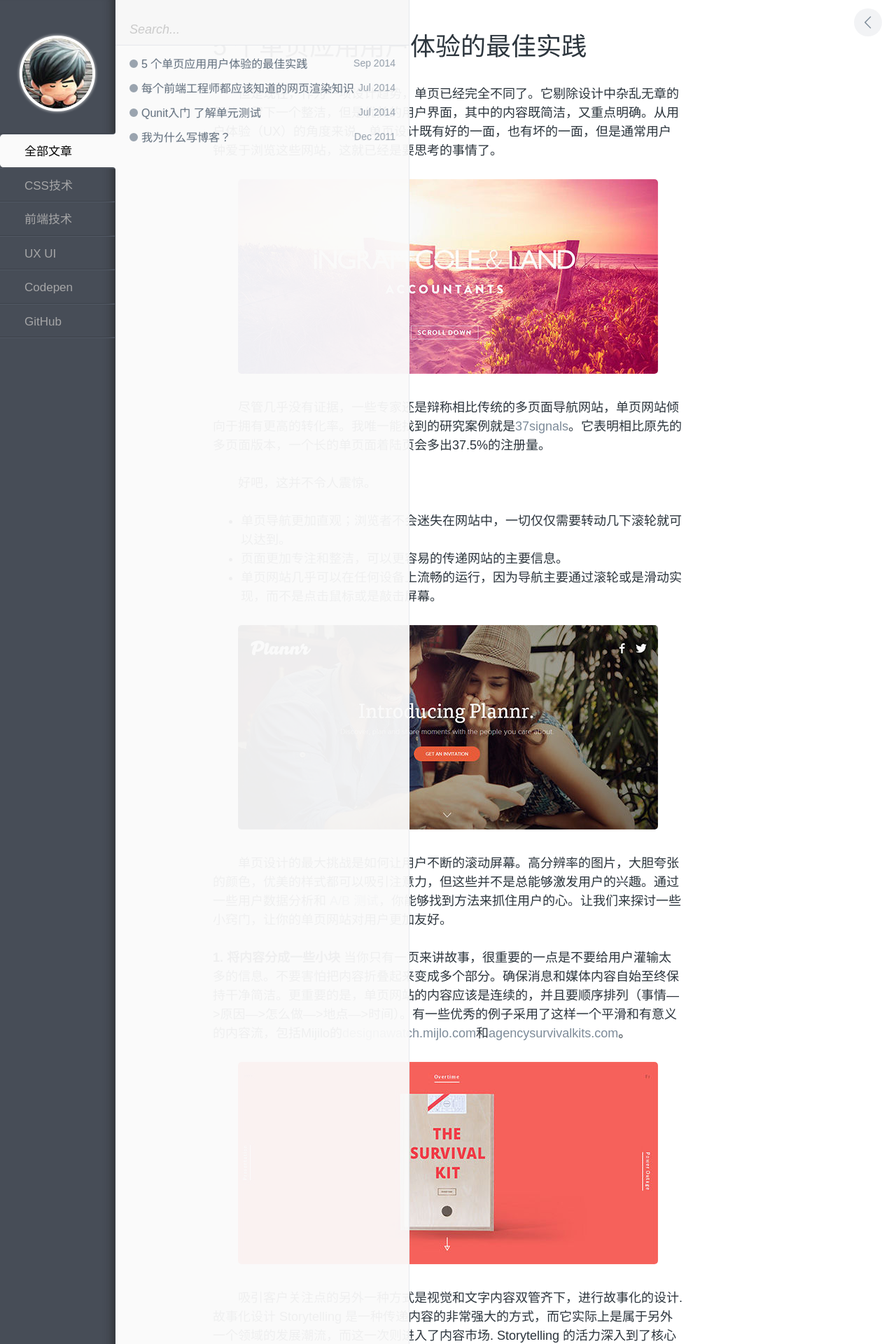
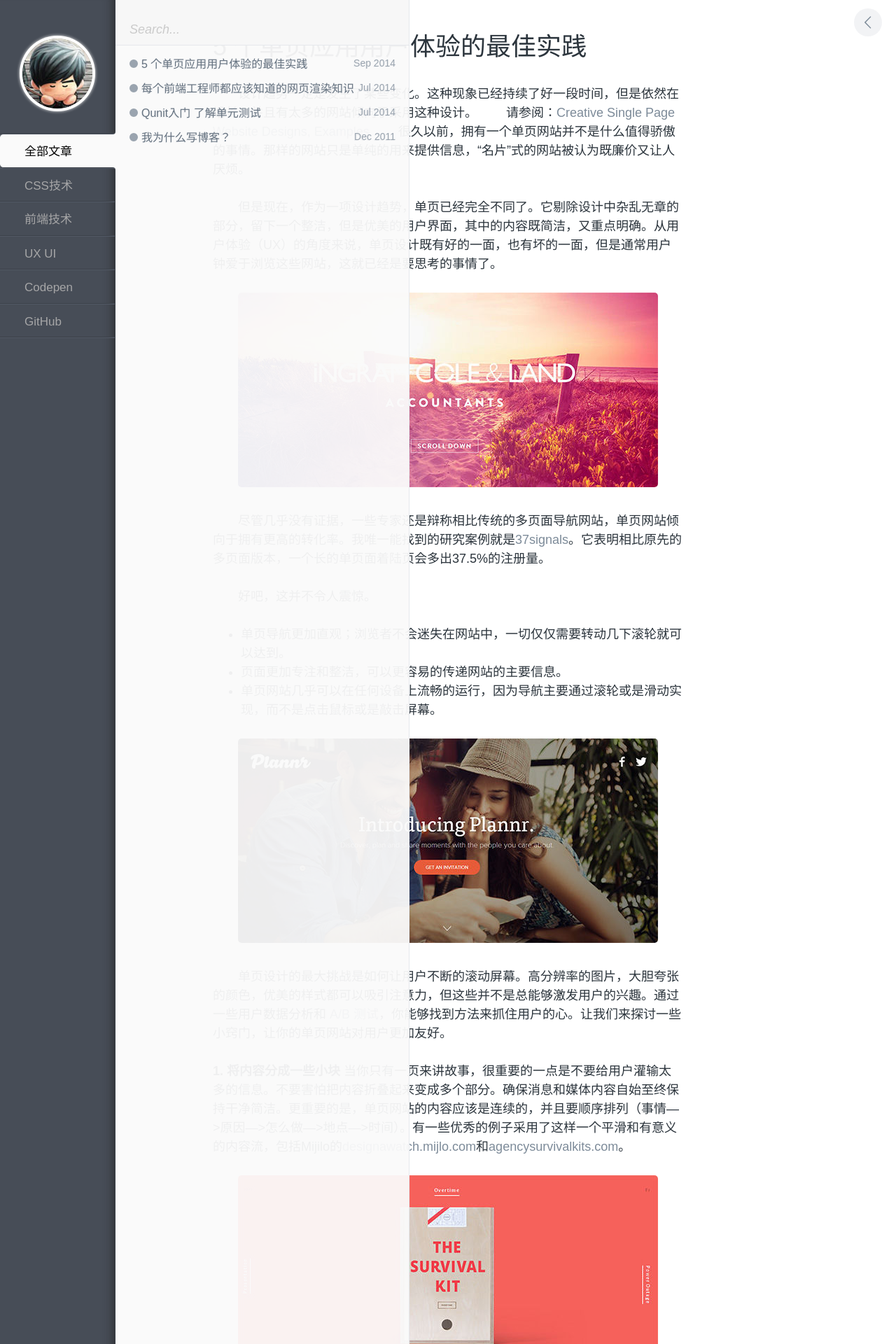
Before and after one commit to lifangz/lifangz.github.io, a Jekyll site: the page built from _posts/2014-09-23-UX.md, in a window 1280 px wide. Shown: the top 1920 px of the page at 70% size. Built offline with Jekyll 4.4.1, drawn with Linux system fonts in a browser that asks for light colours; Markdown is read by kramdown in place of the engine named in the settings; comment, search, counter and statistics services are not loaded; some of the changed text lies outside the part shown.

Commit message:
修改文章

```diff
--- a/_posts/2014-09-23-UX.md
+++ b/_posts/2014-09-23-UX.md
@@ -2,13 +2,17 @@
 layout: post
 title: 5 个单页应用用户体验的最佳实践
 category: uxui
-description: 很久以前，拥有一个单页网站并不是什么值得骄傲的事情。那样的网站只是单纯的用来提供信息，“名片”式的网站被认为既廉价又让人厌烦。
+description: 每个人都喜欢单页网站。
 ---
+　　设计趋势一定是发生了某些变化。这种现象已经持续了好一段时间，但是依然在增长，并且有太多的网站倾向于采用这种设计。
+　　请参阅：[Creative Single Page Website Designs, Examples](http://designmodo.com/single-page-websites-examples/)
+　　很久以前，拥有一个单页网站并不是什么值得骄傲的事情。那样的网站只是单纯的用来提供信息，“名片”式的网站被认为既廉价又让人厌烦。
+
 　　但是现在，作为一项设计趋势，单页已经完全不同了。它剔除设计中杂乱无章的部分，留下一个整洁，但是优美的用户界面，其中的内容既简洁，又重点明确。从用户体验（UX）的角度来说，单页设计既有好的一面，也有坏的一面，但是通常用户钟爱于浏览这些网站，这就已经是要思考的事情了。
 
 　　![800](/assets/img/800.jpg)
 
-　　尽管几乎没有证据，一些专家还是辩称相比传统的多页面导航网站，单页网站倾向于拥有更高的转化率。我唯一能找到的研究案例就是[37signals](http://www.urlshare.cn/cgi-bin/qzshare/cgi_qzshare_urlcheck?url=http%3A%2F%2Fsignalvnoise.com%2Fposts%2F2977-behind-the-scenes-highrise-marketing-site-ab-testing-part-1&where=1&appid=2&luin=271128589&lpos=4&lsource=2)。它表明相比原先的多页面版本，一个长的单页面着陆页会多出37.5%的注册量。
+　　尽管几乎没有证据，一些专家还是辩称相比传统的多页面导航网站，单页网站倾向于拥有更高的转化率。我唯一能找到的研究案例就是[37signals](http://signalvnoise.com/posts/2977-behind-the-scenes-highrise-marketing-site-ab-testing-part-1)。它表明相比原先的多页面版本，一个长的单页面着陆页会多出37.5%的注册量。
 
 　　好吧，这并不令人震惊。
 
@@ -18,14 +22,14 @@
 
 　　![801](/assets/img/801.jpg)
 
-　　单页设计的最大挑战是如何让用户不断的滚动屏幕。高分辨率的图片，大胆夸张的颜色，优美的样式都可以吸引注意力，但这些并不是总能够激发用户的兴趣。通过一些用户数据分析和 [A/B 测试](http://www.urlshare.cn/cgi-bin/qzshare/cgi_qzshare_urlcheck?url=http%3A%2F%2Fdesignmodo.com%2Fab-testing-google-analytics%2F&where=1&appid=2&luin=271128589&lpos=4&lsource=2)，你能够找到方法来抓住用户的心。让我们来探讨一些小窍门，让你的单页网站对用户更加友好。
+　　单页设计的最大挑战是如何让用户不断的滚动屏幕。高分辨率的图片，大胆夸张的颜色，优美的样式都可以吸引注意力，但这些并不是总能够激发用户的兴趣。通过一些用户数据分析和 [A/B 测试](http://designmodo.com/ab-testing-google-analytics/)，你能够找到方法来抓住用户的心。让我们来探讨一些小窍门，让你的单页网站对用户更加友好。
 
 **1. 将内容分成一些小块**
-当你只有一页来讲故事，很重要的一点是不要给用户灌输太多的信息。不要害怕把内容折叠起来变成多个部分。确保消息和媒体内容自始至终保持干净简洁。更重要的是，单页网站的内容应该是连续的，并且要顺序排列（事情—>原因—>怎么做—>地点—>时间）。有一些优秀的例子采用了这样一个平滑和有意义的内容流，包括Mijilo的[designawatch.mijlo.com](http://www.urlshare.cn/cgi-bin/qzshare/cgi_qzshare_urlcheck?url=http%3A%2F%2Fdesignawatch.mijlo.com%2F&where=1&appid=2&luin=271128589&lpos=4&lsource=2)和[agencysurvivalkits.com](http://www.urlshare.cn/cgi-bin/qzshare/cgi_qzshare_urlcheck?url=http%3A%2F%2Fagencysurvivalkits.com%2F&where=1&appid=2&luin=271128589&lpos=4&lsource=2)。
+当你只有一页来讲故事，很重要的一点是不要给用户灌输太多的信息。不要害怕把内容折叠起来变成多个部分。确保消息和媒体内容自始至终保持干净简洁。更重要的是，单页网站的内容应该是连续的，并且要顺序排列（事情—>原因—>怎么做—>地点—>时间）。有一些优秀的例子采用了这样一个平滑和有意义的内容流，包括Mijilo的[designawatch.mijlo.com](http://designawatch.mijlo.com/)和[agencysurvivalkits.com](http://agencysurvivalkits.com/)。
 
 　　![802](/assets/img/802.jpg)
 
-　　吸引客户关注点的另外一种方式是视觉和文字内容双管齐下，进行故事化的设计.故事化设计 Storytelling 是一种传递内容的非常强大的方式，而它实际上是属于另外一个领域的发展潮流，而这一次则进入了内容市场. Storytelling 的活力深入到了核心信息，拥有同用户更加强烈的互动性. 这并不意味着你必须去雇佣一个小说编辑. 你只要更多的专注于内容的情感方面，并尝试让你所写的东西更加的人性化.
+　　吸引客户关注点的另外一种方式是视觉和文字内容双管齐下，进行故事化的设计.故事化设计 [Storytelling](http://blog.bufferapp.com/power-of-story)是一种传递内容的非常强大的方式，而它实际上是属于另外一个领域的发展潮流，而这一次则进入了内容市场. Storytelling 的活力深入到了核心信息，拥有同用户更加强烈的互动性. 这并不意味着你必须去雇佣一个小说编辑. 你只要更多的专注于内容的情感方面，并尝试让你所写的东西更加的人性化.
 
 　　![803](/assets/img/803.jpg)
 
@@ -41,7 +45,7 @@
 
 　　![804](/assets/img/804.jpg)
 
-　　依据对某人的  [KISSMetrics 案例研究](http://www.urlshare.cn/cgi-bin/qzshare/cgi_qzshare_urlcheck?url=http%3A%2F%2Fblog.kissmetrics.com%2F100-conversion-optimization-case-studies%2F&where=1&appid=2&luin=271128589&lpos=4&lsource=2), “ 用更醒目的动作号召可以让转换的机会增加百分之591.”
+　　依据对某人的  [KISSMetrics 案例研究](http://blog.kissmetrics.com/100-conversion-optimization-case-studies/), “ 用更醒目的动作号召可以让转换的机会增加百分之591.”
 
 　　好消息是单页面应用网站变得更加专注和清晰，并可以在精致的CTA方面做得更好. 在一个单页面应用中，少有文本和多媒体内容能让用户在其访问的网站的主要目标上分心. 同样的，拥有好的storytelling，你可以在网站上引导用户直到最后终点, 在那里你就应该有一个对动作的强烈号召用语.
 
```
Also changed, not shown: other parts of _posts/2014-09-23-UX.md (+1 -1 lines), assets/img/807.JPG (added).
